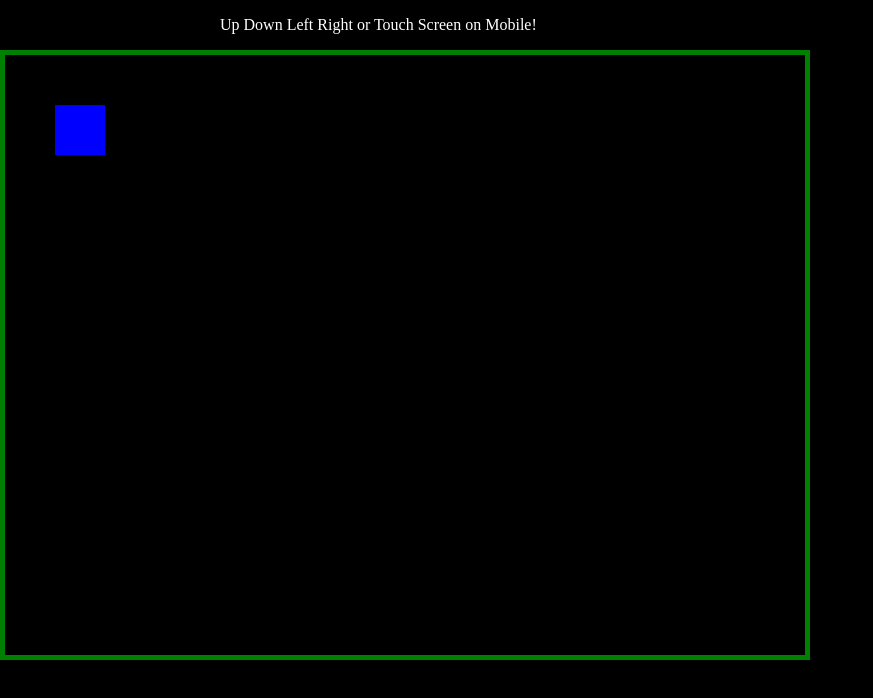
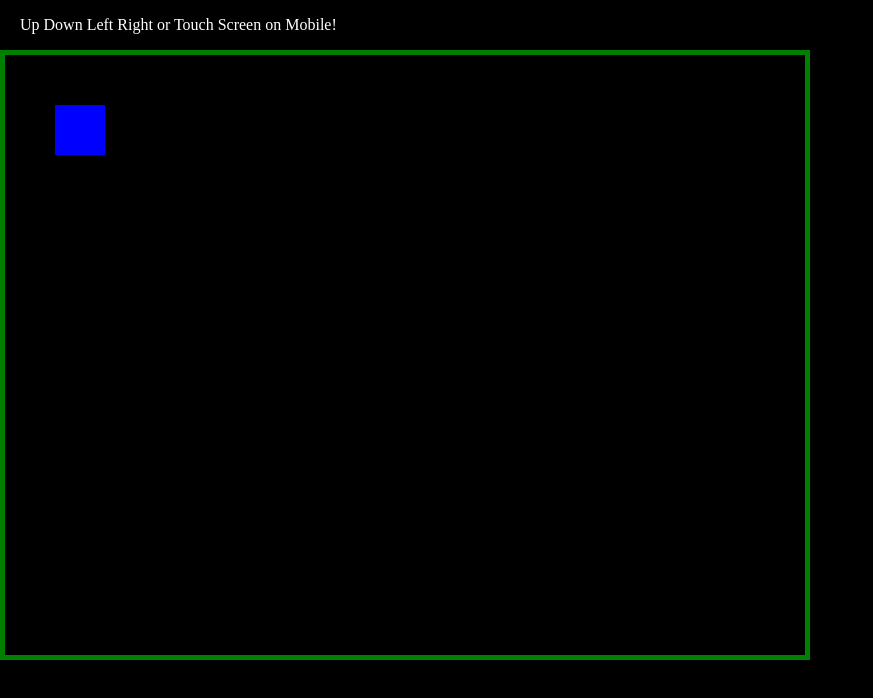
Before and after one commit to tolanbot/gameTest, a plain HTML site: page index.html in a window 1280 px wide. Shown: the whole page, without its empty margins (0-873 px from the left). Drawn offline with Linux system fonts and the light colour scheme.

Commit message:
change text

```diff
--- a/gameLogic.js
+++ b/gameLogic.js
@@ -111,7 +111,7 @@ function updateGame() {
     if (keysPressed['ArrowLeft']) targetX -= speed;
     if (keysPressed['ArrowRight']) targetX += speed;
 
-        boxX = Math.max(0, Math.min(canvas.width - boxSize, boxX));
+    boxX = Math.max(0, Math.min(canvas.width - boxSize, boxX));
     boxY = Math.max(0, Math.min(canvas.height - boxSize, boxY));
 
     // Move box towards the target
--- a/index.html
+++ b/index.html
@@ -23,7 +23,7 @@
       }
       p {
         color: white;
-        transform: translateX(220px);
+        transform: translateX(20px);
       }
     </style>
   </head>
```
